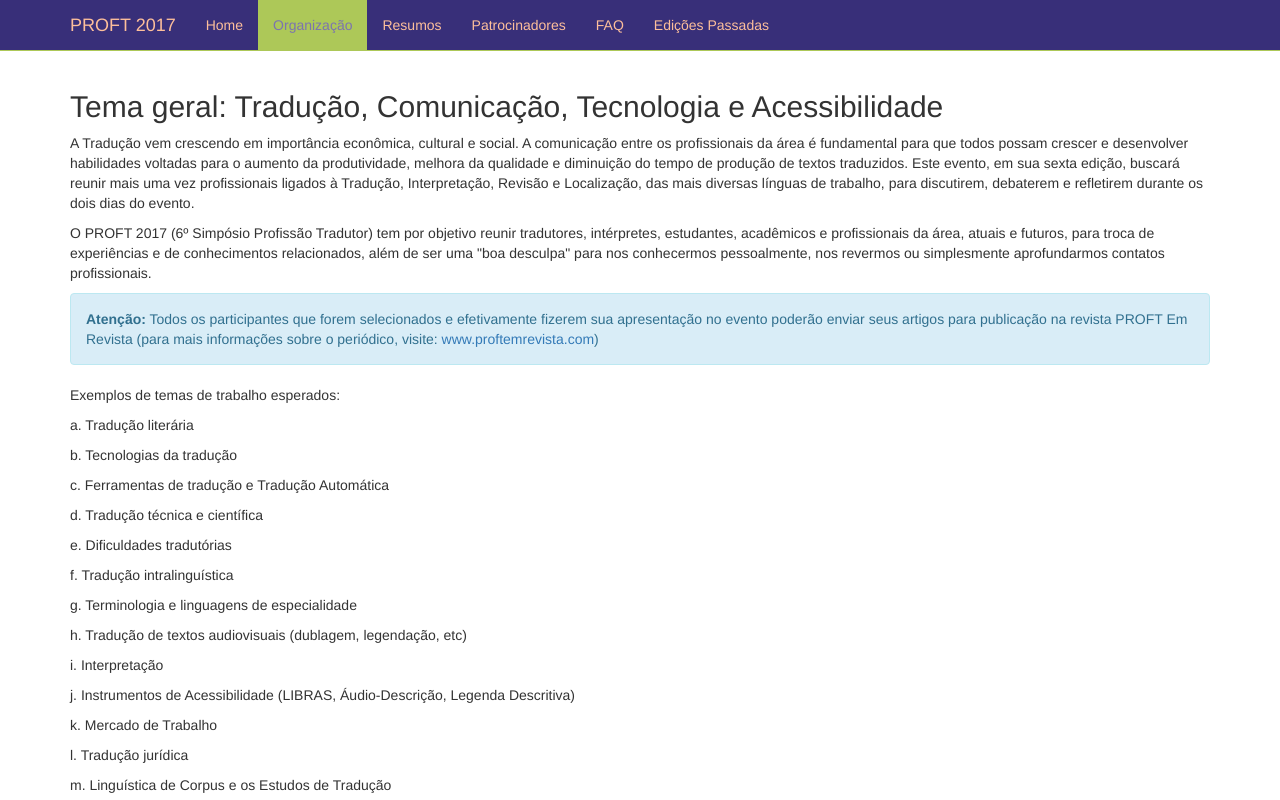
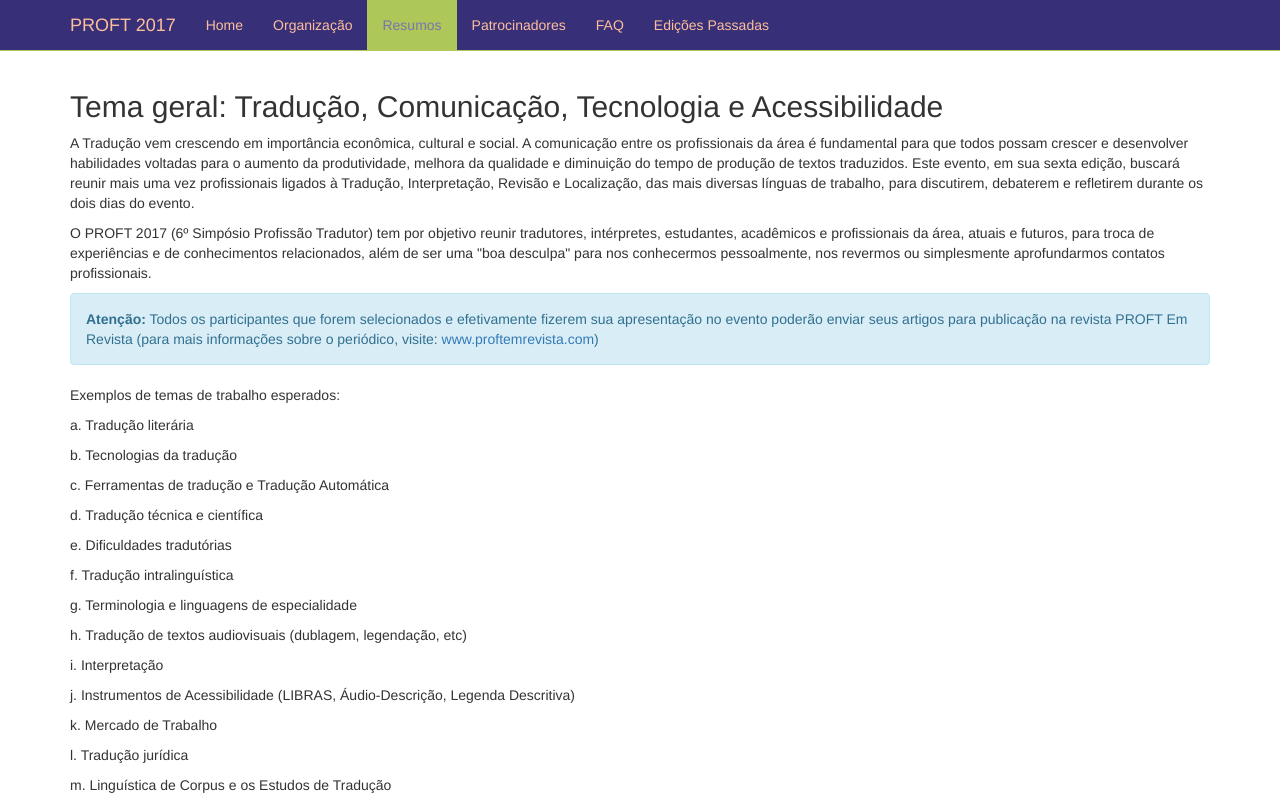
Before and after one commit to simposioproft/website, a plain HTML site: page resumos.html in a window 1280 px wide. Shown: the top 800 px of the page. Drawn offline with nearby package versions, Linux system fonts and the light colour scheme.

Commit message:
Fix wrongly selected tab

```diff
--- a/resumos.html
+++ b/resumos.html
@@ -94,8 +94,8 @@
           <div class="navbar-collapse collapse">
             <ul class="nav navbar-nav">
               <li><a href="index.html">Home</a></li>
-              <li class="active"><a href="COC.html">Organização</a></li>
-              <li><a href="resumos.html">Resumos</a></li>
+              <li><a href="COC.html">Organização</a></li>
+              <li class="active"><a href="resumos.html">Resumos</a></li>
               <li><a href="patrocinadores.html">Patrocinadores</a></li>
               <li><a href="FAQ.html">FAQ</a></li>
               <li><a href="passado.html">Edições Passadas</a></li>
```
